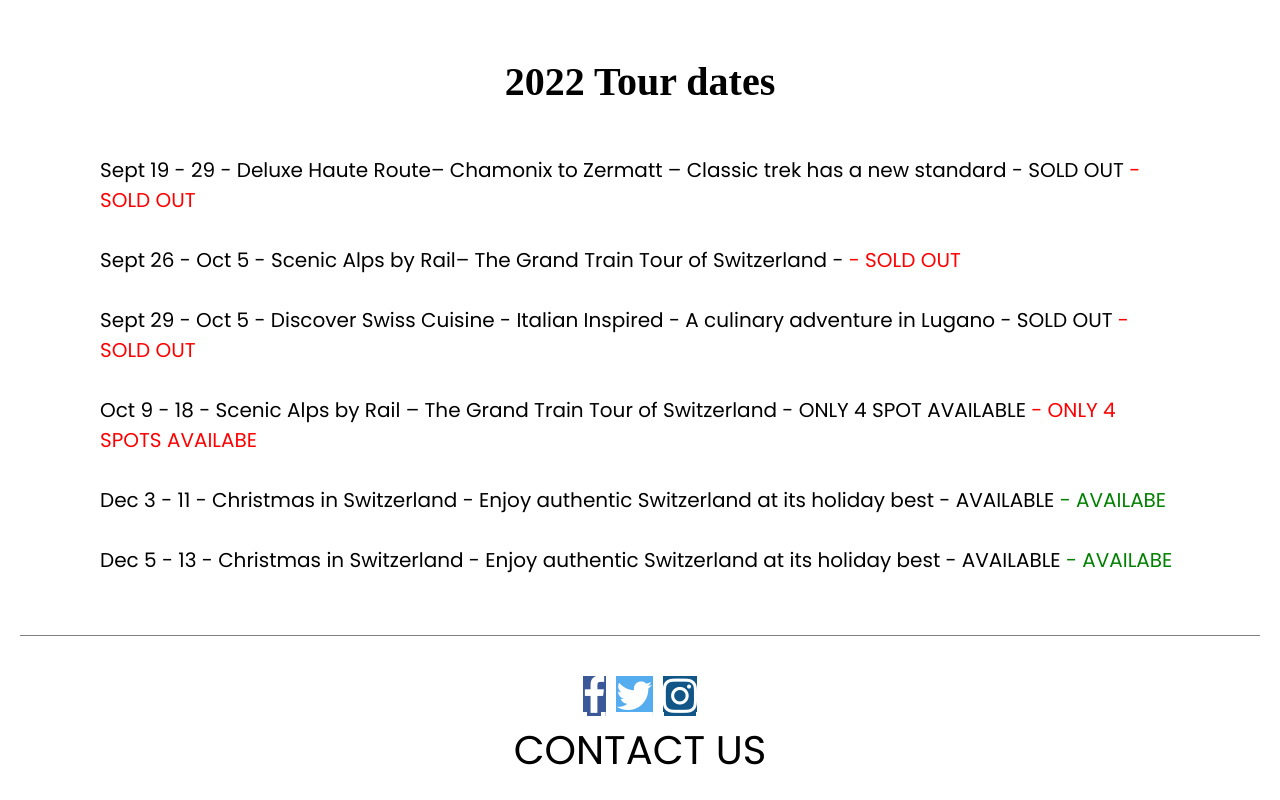
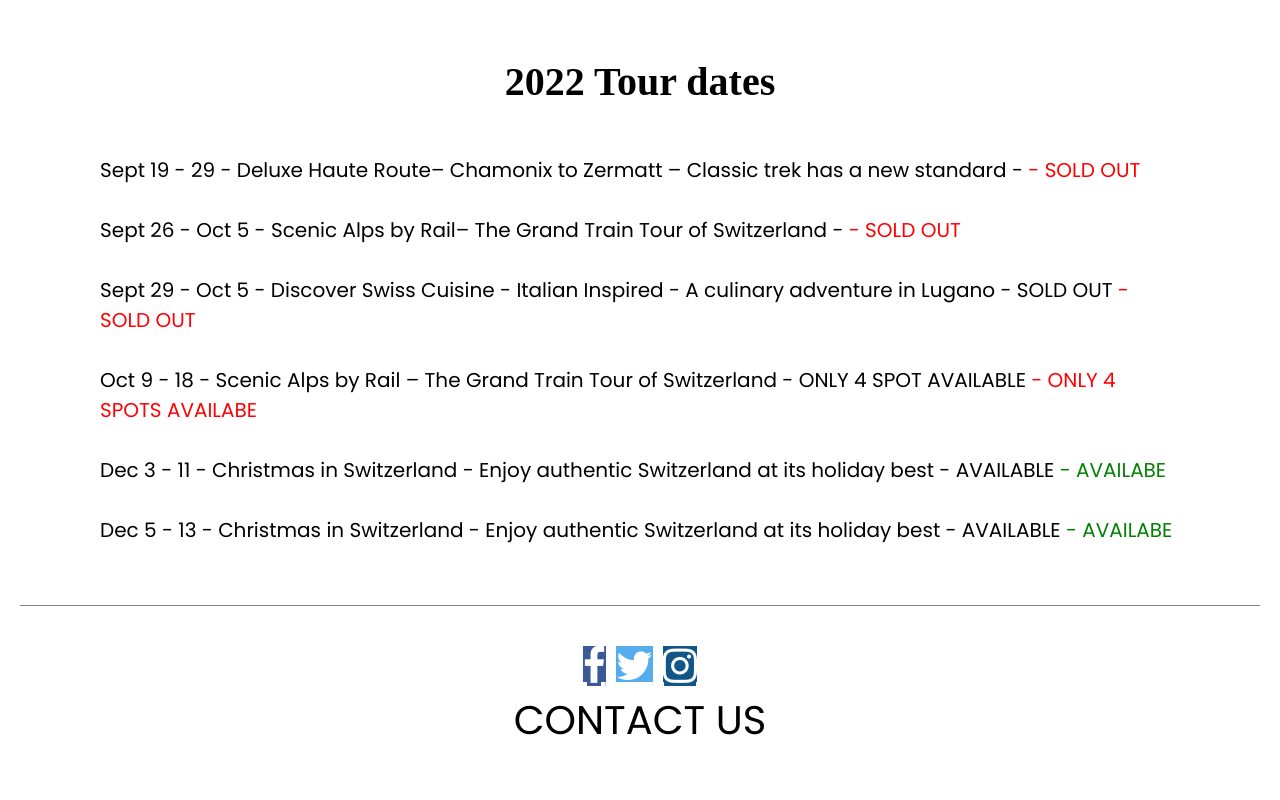
Before and after one commit to BaronForero/Alps, a plain HTML site: page index.html in a window 1280 px wide. Shown: the part 2282-3082 px from the top of the page. After the commit the page ends 3052 px from the top, so only its background shows below. Drawn offline with Linux system fonts and the light colour scheme.

Commit message:
Update index.html

```diff
--- a/index.html
+++ b/index.html
@@ -56,7 +56,7 @@
                 <article class="sold">
                     <h2>2022 Tour dates</h2>
                     <p>Sept 19 - 29 - Deluxe Haute Route– Chamonix to Zermatt – Classic trek has a new
-                        standard - SOLD OUT
+                        standard -
                     </p>
                     <p>Sept 26 - Oct 5 - Scenic Alps by Rail– The Grand Train Tour of Switzerland -
                     </p>
```
